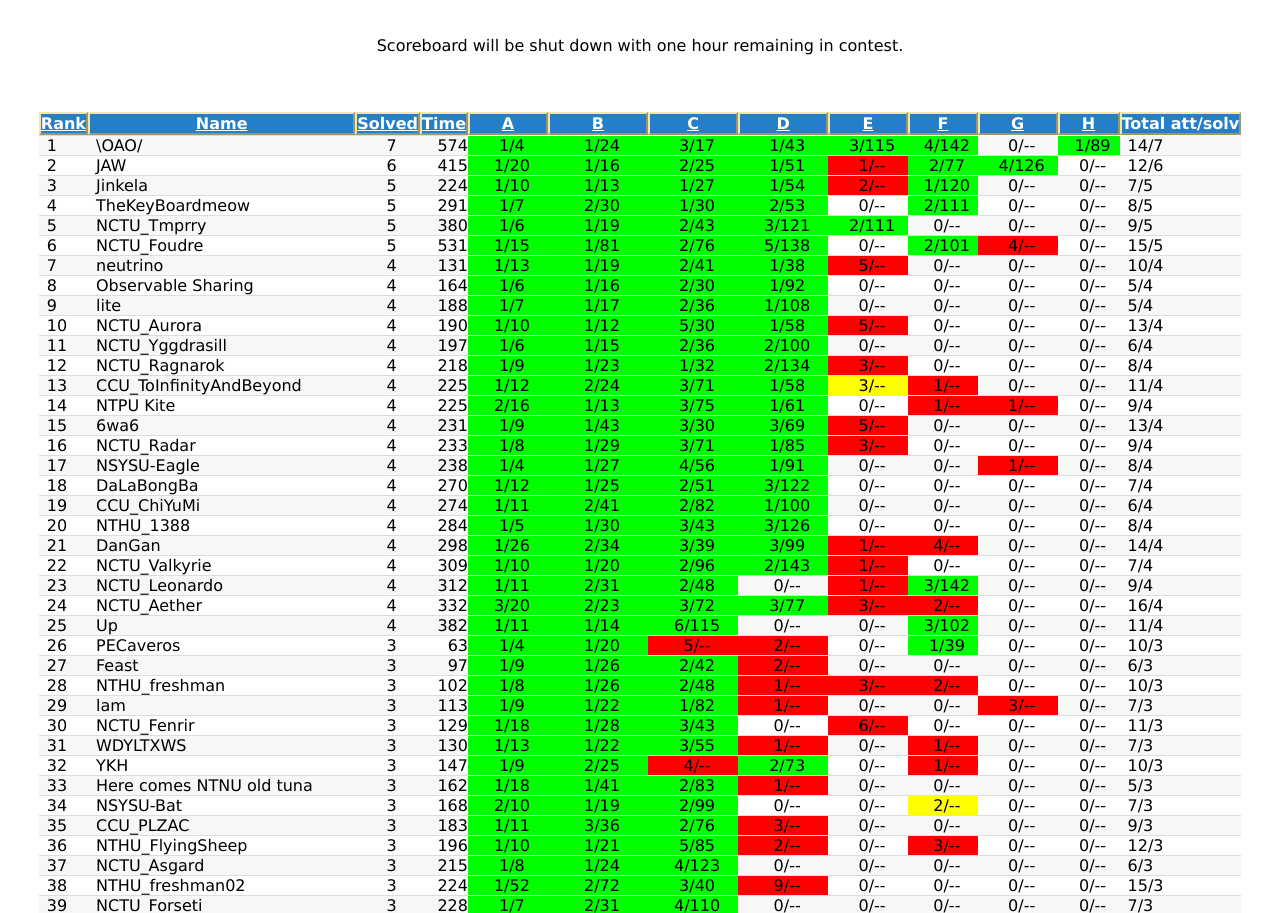
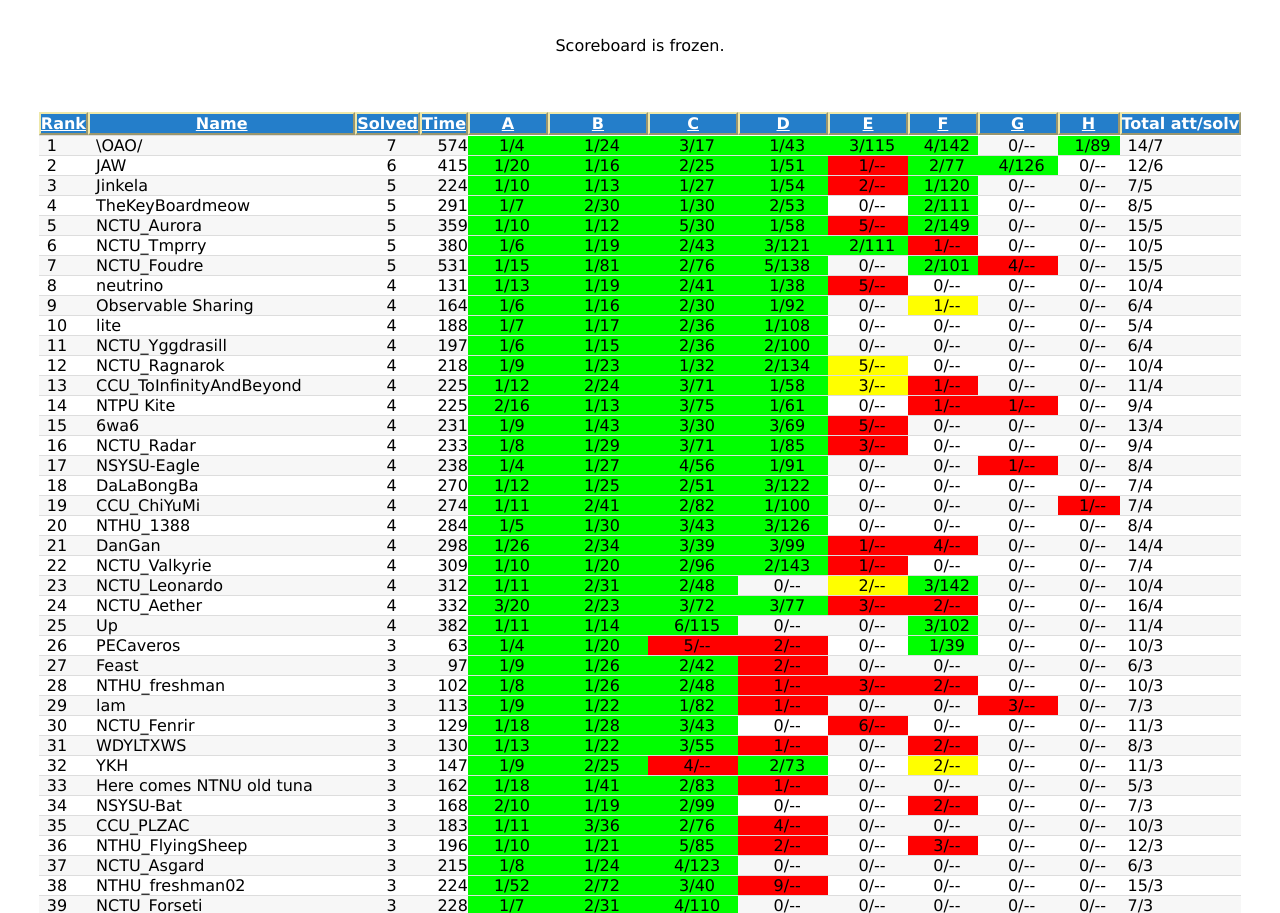
Before and after one commit to mzshieh/mzshieh.github.io, a plain HTML site: page icpc-scoreboards/2017topc/index.html in a window 1280 px wide. Shown: the part 39-952 px from the top of the page. Drawn offline with Linux system fonts and the light colour scheme.

Commit message:
"update"

```diff
--- a/icpc-scoreboards/2017topc/index.html
+++ b/icpc-scoreboards/2017topc/index.html
@@ -136,7 +136,7 @@ table tr td.right {
 
 		    <br>
 
-		    Scoreboard will be shut down with one hour remaining in contest.
+		    Scoreboard is frozen.
 		    <!--
 		    Standings as of 1 hour to go.  Scoreboard is now frozen.<br/>
 		    --><br>
@@ -166,28 +166,28 @@ table tr td.right {
 <td>4</td><td>TheKeyBoardmeow</td><td class="center">5</td><td class="right">291</td><td class="yes">1/7</td><td class="yes">2/30</td><td class="yes">1/30</td><td class="yes">2/53</td><td class="center">0/--</td><td class="yes">2/111</td><td class="center">0/--</td><td class="center">0/--</td><td>8/5</td>
 </tr>
 <tr class="even">
-<td>5</td><td>NCTU_Tmprry</td><td class="center">5</td><td class="right">380</td><td class="yes">1/6</td><td class="yes">1/19</td><td class="yes">2/43</td><td class="yes">3/121</td><td class="yes">2/111</td><td class="center">0/--</td><td class="center">0/--</td><td class="center">0/--</td><td>9/5</td>
+<td>5</td><td>NCTU_Aurora</td><td class="center">5</td><td class="right">359</td><td class="yes">1/10</td><td class="yes">1/12</td><td class="yes">5/30</td><td class="yes">1/58</td><td class="no">5/--</td><td class="yes">2/149</td><td class="center">0/--</td><td class="center">0/--</td><td>15/5</td>
 </tr>
 <tr class="odd">
-<td>6</td><td>NCTU_Foudre</td><td class="center">5</td><td class="right">531</td><td class="yes">1/15</td><td class="yes">1/81</td><td class="yes">2/76</td><td class="yes">5/138</td><td class="center">0/--</td><td class="yes">2/101</td><td class="no">4/--</td><td class="center">0/--</td><td>15/5</td>
+<td>6</td><td>NCTU_Tmprry</td><td class="center">5</td><td class="right">380</td><td class="yes">1/6</td><td class="yes">1/19</td><td class="yes">2/43</td><td class="yes">3/121</td><td class="yes">2/111</td><td class="no">1/--</td><td class="center">0/--</td><td class="center">0/--</td><td>10/5</td>
 </tr>
 <tr class="even">
-<td>7</td><td>neutrino</td><td class="center">4</td><td class="right">131</td><td class="yes">1/13</td><td class="yes">1/19</td><td class="yes">2/41</td><td class="yes">1/38</td><td class="no">5/--</td><td class="center">0/--</td><td class="center">0/--</td><td class="center">0/--</td><td>10/4</td>
+<td>7</td><td>NCTU_Foudre</td><td class="center">5</td><td class="right">531</td><td class="yes">1/15</td><td class="yes">1/81</td><td class="yes">2/76</td><td class="yes">5/138</td><td class="center">0/--</td><td class="yes">2/101</td><td class="no">4/--</td><td class="center">0/--</td><td>15/5</td>
 </tr>
 <tr class="odd">
-<td>8</td><td>Observable Sharing</td><td class="center">4</td><td class="right">164</td><td class="yes">1/6</td><td class="yes">1/16</td><td class="yes">2/30</td><td class="yes">1/92</td><td class="center">0/--</td><td class="center">0/--</td><td class="center">0/--</td><td class="center">0/--</td><td>5/4</td>
+<td>8</td><td>neutrino</td><td class="center">4</td><td class="right">131</td><td class="yes">1/13</td><td class="yes">1/19</td><td class="yes">2/41</td><td class="yes">1/38</td><td class="no">5/--</td><td class="center">0/--</td><td class="center">0/--</td><td class="center">0/--</td><td>10/4</td>
 </tr>
 <tr class="even">
-<td>9</td><td>lite</td><td class="center">4</td><td class="right">188</td><td class="yes">1/7</td><td class="yes">1/17</td><td class="yes">2/36</td><td class="yes">1/108</td><td class="center">0/--</td><td class="center">0/--</td><td class="center">0/--</td><td class="center">0/--</td><td>5/4</td>
+<td>9</td><td>Observable Sharing</td><td class="center">4</td><td class="right">164</td><td class="yes">1/6</td><td class="yes">1/16</td><td class="yes">2/30</td><td class="yes">1/92</td><td class="center">0/--</td><td class="pending">1/--</td><td class="center">0/--</td><td class="center">0/--</td><td>6/4</td>
 </tr>
 <tr class="odd">
-<td>10</td><td>NCTU_Aurora</td><td class="center">4</td><td class="right">190</td><td class="yes">1/10</td><td class="yes">1/12</td><td class="yes">5/30</td><td class="yes">1/58</td><td class="no">5/--</td><td class="center">0/--</td><td class="center">0/--</td><td class="center">0/--</td><td>13/4</td>
+<td>10</td><td>lite</td><td class="center">4</td><td class="right">188</td><td class="yes">1/7</td><td class="yes">1/17</td><td class="yes">2/36</td><td class="yes">1/108</td><td class="center">0/--</td><td class="center">0/--</td><td class="center">0/--</td><td class="center">0/--</td><td>5/4</td>
 </tr>
 <tr class="even">
 <td>11</td><td>NCTU_Yggdrasill</td><td class="center">4</td><td class="right">197</td><td class="yes">1/6</td><td class="yes">1/15</td><td class="yes">2/36</td><td class="yes">2/100</td><td class="center">0/--</td><td class="center">0/--</td><td class="center">0/--</td><td class="center">0/--</td><td>6/4</td>
 </tr>
 <tr class="odd">
-<td>12</td><td>NCTU_Ragnarok</td><td class="center">4</td><td class="right">218</td><td class="yes">1/9</td><td class="yes">1/23</td><td class="yes">1/32</td><td class="yes">2/134</td><td class="no">3/--</td><td class="center">0/--</td><td class="center">0/--</td><td class="center">0/--</td><td>8/4</td>
+<td>12</td><td>NCTU_Ragnarok</td><td class="center">4</td><td class="right">218</td><td class="yes">1/9</td><td class="yes">1/23</td><td class="yes">1/32</td><td class="yes">2/134</td><td class="pending">5/--</td><td class="center">0/--</td><td class="center">0/--</td><td class="center">0/--</td><td>10/4</td>
 </tr>
 <tr class="even">
 <td>13</td><td>CCU_ToInfinityAndBeyond</td><td class="center">4</td><td class="right">225</td><td class="yes">1/12</td><td class="yes">2/24</td><td class="yes">3/71</td><td class="yes">1/58</td><td class="pending">3/--</td><td class="no">1/--</td><td class="center">0/--</td><td class="center">0/--</td><td>11/4</td>
@@ -208,7 +208,7 @@ table tr td.right {
 <td>18</td><td>DaLaBongBa</td><td class="center">4</td><td class="right">270</td><td class="yes">1/12</td><td class="yes">1/25</td><td class="yes">2/51</td><td class="yes">3/122</td><td class="center">0/--</td><td class="center">0/--</td><td class="center">0/--</td><td class="center">0/--</td><td>7/4</td>
 </tr>
 <tr class="even">
-<td>19</td><td>CCU_ChiYuMi</td><td class="center">4</td><td class="right">274</td><td class="yes">1/11</td><td class="yes">2/41</td><td class="yes">2/82</td><td class="yes">1/100</td><td class="center">0/--</td><td class="center">0/--</td><td class="center">0/--</td><td class="center">0/--</td><td>6/4</td>
+<td>19</td><td>CCU_ChiYuMi</td><td class="center">4</td><td class="right">274</td><td class="yes">1/11</td><td class="yes">2/41</td><td class="yes">2/82</td><td class="yes">1/100</td><td class="center">0/--</td><td class="center">0/--</td><td class="center">0/--</td><td class="no">1/--</td><td>7/4</td>
 </tr>
 <tr class="odd">
 <td>20</td><td>NTHU_1388</td><td class="center">4</td><td class="right">284</td><td class="yes">1/5</td><td class="yes">1/30</td><td class="yes">3/43</td><td class="yes">3/126</td><td class="center">0/--</td><td class="center">0/--</td><td class="center">0/--</td><td class="center">0/--</td><td>8/4</td>
@@ -220,7 +220,7 @@ table tr td.right {
 <td>22</td><td>NCTU_Valkyrie</td><td class="center">4</td><td class="right">309</td><td class="yes">1/10</td><td class="yes">1/20</td><td class="yes">2/96</td><td class="yes">2/143</td><td class="no">1/--</td><td class="center">0/--</td><td class="center">0/--</td><td class="center">0/--</td><td>7/4</td>
 </tr>
 <tr class="even">
-<td>23</td><td>NCTU_Leonardo</td><td class="center">4</td><td class="right">312</td><td class="yes">1/11</td><td class="yes">2/31</td><td class="yes">2/48</td><td class="center">0/--</td><td class="no">1/--</td><td class="yes">3/142</td><td class="center">0/--</td><td class="center">0/--</td><td>9/4</td>
+<td>23</td><td>NCTU_Leonardo</td><td class="center">4</td><td class="right">312</td><td class="yes">1/11</td><td class="yes">2/31</td><td class="yes">2/48</td><td class="center">0/--</td><td class="pending">2/--</td><td class="yes">3/142</td><td class="center">0/--</td><td class="center">0/--</td><td>10/4</td>
 </tr>
 <tr class="odd">
 <td>24</td><td>NCTU_Aether</td><td class="center">4</td><td class="right">332</td><td class="yes">3/20</td><td class="yes">2/23</td><td class="yes">3/72</td><td class="yes">3/77</td><td class="no">3/--</td><td class="no">2/--</td><td class="center">0/--</td><td class="center">0/--</td><td>16/4</td>
@@ -244,19 +244,19 @@ table tr td.right {
 <td>30</td><td>NCTU_Fenrir</td><td class="center">3</td><td class="right">129</td><td class="yes">1/18</td><td class="yes">1/28</td><td class="yes">3/43</td><td class="center">0/--</td><td class="no">6/--</td><td class="center">0/--</td><td class="center">0/--</td><td class="center">0/--</td><td>11/3</td>
 </tr>
 <tr class="even">
-<td>31</td><td>WDYLTXWS</td><td class="center">3</td><td class="right">130</td><td class="yes">1/13</td><td class="yes">1/22</td><td class="yes">3/55</td><td class="no">1/--</td><td class="center">0/--</td><td class="no">1/--</td><td class="center">0/--</td><td class="center">0/--</td><td>7/3</td>
+<td>31</td><td>WDYLTXWS</td><td class="center">3</td><td class="right">130</td><td class="yes">1/13</td><td class="yes">1/22</td><td class="yes">3/55</td><td class="no">1/--</td><td class="center">0/--</td><td class="no">2/--</td><td class="center">0/--</td><td class="center">0/--</td><td>8/3</td>
 </tr>
 <tr class="odd">
-<td>32</td><td>YKH</td><td class="center">3</td><td class="right">147</td><td class="yes">1/9</td><td class="yes">2/25</td><td class="no">4/--</td><td class="yes">2/73</td><td class="center">0/--</td><td class="no">1/--</td><td class="center">0/--</td><td class="center">0/--</td><td>10/3</td>
+<td>32</td><td>YKH</td><td class="center">3</td><td class="right">147</td><td class="yes">1/9</td><td class="yes">2/25</td><td class="no">4/--</td><td class="yes">2/73</td><td class="center">0/--</td><td class="pending">2/--</td><td class="center">0/--</td><td class="center">0/--</td><td>11/3</td>
 </tr>
 <tr class="even">
 <td>33</td><td>Here comes NTNU old tuna</td><td class="center">3</td><td class="right">162</td><td class="yes">1/18</td><td class="yes">1/41</td><td class="yes">2/83</td><td class="no">1/--</td><td class="center">0/--</td><td class="center">0/--</td><td class="center">0/--</td><td class="center">0/--</td><td>5/3</td>
 </tr>
 <tr class="odd">
-<td>34</td><td>NSYSU-Bat</td><td class="center">3</td><td class="right">168</td><td class="yes">2/10</td><td class="yes">1/19</td><td class="yes">2/99</td><td class="center">0/--</td><td class="center">0/--</td><td class="pending">2/--</td><td class="center">0/--</td><td class="center">0/--</td><td>7/3</td>
+<td>34</td><td>NSYSU-Bat</td><td class="center">3</td><td class="right">168</td><td class="yes">2/10</td><td class="yes">1/19</td><td class="yes">2/99</td><td class="center">0/--</td><td class="center">0/--</td><td class="no">2/--</td><td class="center">0/--</td><td class="center">0/--</td><td>7/3</td>
 </tr>
 <tr class="even">
-<td>35</td><td>CCU_PLZAC</td><td class="center">3</td><td class="right">183</td><td class="yes">1/11</td><td class="yes">3/36</td><td class="yes">2/76</td><td class="no">3/--</td><td class="center">0/--</td><td class="center">0/--</td><td class="center">0/--</td><td class="center">0/--</td><td>9/3</td>
+<td>35</td><td>CCU_PLZAC</td><td class="center">3</td><td class="right">183</td><td class="yes">1/11</td><td class="yes">3/36</td><td class="yes">2/76</td><td class="no">4/--</td><td class="center">0/--</td><td class="center">0/--</td><td class="center">0/--</td><td class="center">0/--</td><td>10/3</td>
 </tr>
 <tr class="odd">
 <td>36</td><td>NTHU_FlyingSheep</td><td class="center">3</td><td class="right">196</td><td class="yes">1/10</td><td class="yes">1/21</td><td class="yes">5/85</td><td class="no">2/--</td><td class="center">0/--</td><td class="no">3/--</td><td class="center">0/--</td><td class="center">0/--</td><td>12/3</td>
@@ -316,13 +316,13 @@ table tr td.right {
 <td>54</td><td>UserName</td><td class="center">2</td><td class="right">45</td><td class="yes">1/13</td><td class="yes">1/32</td><td class="no">9/--</td><td class="center">0/--</td><td class="center">0/--</td><td class="no">1/--</td><td class="center">0/--</td><td class="center">0/--</td><td>12/2</td>
 </tr>
 <tr class="even">
-<td>55</td><td>explosion</td><td class="center">2</td><td class="right">48</td><td class="yes">1/18</td><td class="yes">1/30</td><td class="center">0/--</td><td class="pending">1/--</td><td class="center">0/--</td><td class="no">1/--</td><td class="no">1/--</td><td class="center">0/--</td><td>5/2</td>
+<td>55</td><td>explosion</td><td class="center">2</td><td class="right">48</td><td class="yes">1/18</td><td class="yes">1/30</td><td class="center">0/--</td><td class="no">1/--</td><td class="center">0/--</td><td class="no">1/--</td><td class="no">1/--</td><td class="center">0/--</td><td>5/2</td>
 </tr>
 <tr class="odd">
 <td>56</td><td>Love and Peace</td><td class="center">2</td><td class="right">53</td><td class="yes">1/21</td><td class="yes">1/32</td><td class="no">1/--</td><td class="center">0/--</td><td class="center">0/--</td><td class="no">3/--</td><td class="no">3/--</td><td class="center">0/--</td><td>9/2</td>
 </tr>
 <tr class="even">
-<td>57</td><td>0x5f3759df</td><td class="center">2</td><td class="right">54</td><td class="yes">1/20</td><td class="yes">1/34</td><td class="center">0/--</td><td class="no">1/--</td><td class="no">1/--</td><td class="center">0/--</td><td class="center">0/--</td><td class="center">0/--</td><td>4/2</td>
+<td>57</td><td>0x5f3759df</td><td class="center">2</td><td class="right">54</td><td class="yes">1/20</td><td class="yes">1/34</td><td class="center">0/--</td><td class="no">2/--</td><td class="no">1/--</td><td class="center">0/--</td><td class="center">0/--</td><td class="center">0/--</td><td>5/2</td>
 </tr>
 <tr class="odd">
 <td>58</td><td>MCU_Serval</td><td class="center">2</td><td class="right">55</td><td class="yes">1/17</td><td class="yes">1/38</td><td class="center">0/--</td><td class="center">0/--</td><td class="center">0/--</td><td class="center">0/--</td><td class="center">0/--</td><td class="center">0/--</td><td>2/2</td>
@@ -367,7 +367,7 @@ table tr td.right {
 <td>71</td><td>TKU_P2win</td><td class="center">2</td><td class="right">89</td><td class="yes">1/22</td><td class="yes">2/47</td><td class="center">0/--</td><td class="center">0/--</td><td class="center">0/--</td><td class="no">1/--</td><td class="center">0/--</td><td class="center">0/--</td><td>4/2</td>
 </tr>
 <tr class="odd">
-<td>72</td><td>Clavier</td><td class="center">2</td><td class="right">91</td><td class="yes">1/40</td><td class="yes">1/51</td><td class="no">5/--</td><td class="center">0/--</td><td class="center">0/--</td><td class="no">1/--</td><td class="pending">3/--</td><td class="center">0/--</td><td>11/2</td>
+<td>72</td><td>Clavier</td><td class="center">2</td><td class="right">91</td><td class="yes">1/40</td><td class="yes">1/51</td><td class="no">5/--</td><td class="center">0/--</td><td class="center">0/--</td><td class="no">1/--</td><td class="no">3/--</td><td class="center">0/--</td><td>11/2</td>
 </tr>
 <tr class="even">
 <td>73</td><td>MCU_Orca</td><td class="center">2</td><td class="right">93</td><td class="yes">1/10</td><td class="yes">3/43</td><td class="center">0/--</td><td class="center">0/--</td><td class="center">0/--</td><td class="center">0/--</td><td class="no">1/--</td><td class="center">0/--</td><td>5/2</td>
@@ -406,7 +406,7 @@ table tr td.right {
 <td>84</td><td>MCU_Narwhal</td><td class="center">2</td><td class="right">132</td><td class="yes">3/10</td><td class="yes">3/42</td><td class="center">0/--</td><td class="center">0/--</td><td class="center">0/--</td><td class="center">0/--</td><td class="no">1/--</td><td class="center">0/--</td><td>7/2</td>
 </tr>
 <tr class="even">
-<td>85</td><td>hakunamatata</td><td class="center">2</td><td class="right">141</td><td class="yes">2/39</td><td class="yes">2/62</td><td class="center">0/--</td><td class="center">0/--</td><td class="center">0/--</td><td class="center">0/--</td><td class="center">0/--</td><td class="no">1/--</td><td>5/2</td>
+<td>85</td><td>hakunamatata</td><td class="center">2</td><td class="right">141</td><td class="yes">2/39</td><td class="yes">2/62</td><td class="center">0/--</td><td class="center">0/--</td><td class="center">0/--</td><td class="center">0/--</td><td class="center">0/--</td><td class="pending">2/--</td><td>6/2</td>
 </tr>
 <tr class="odd">
 <td>86</td><td>Worldisours</td><td class="center">2</td><td class="right">146</td><td class="yes">1/37</td><td class="yes">2/89</td><td class="no">2/--</td><td class="no">1/--</td><td class="center">0/--</td><td class="center">0/--</td><td class="center">0/--</td><td class="center">0/--</td><td>6/2</td>
@@ -433,7 +433,7 @@ table tr td.right {
 <td>93</td><td>Chihlee No 1.</td><td class="center">2</td><td class="right">176</td><td class="yes">1/121</td><td class="yes">1/55</td><td class="no">2/--</td><td class="no">2/--</td><td class="center">0/--</td><td class="center">0/--</td><td class="center">0/--</td><td class="center">0/--</td><td>6/2</td>
 </tr>
 <tr class="odd">
-<td>94</td><td>Roommate YiMiWu</td><td class="center">2</td><td class="right">194</td><td class="yes">2/65</td><td class="yes">3/69</td><td class="center">0/--</td><td class="center">0/--</td><td class="no">2/--</td><td class="no">4/--</td><td class="no">3/--</td><td class="center">0/--</td><td>14/2</td>
+<td>94</td><td>Roommate YiMiWu</td><td class="center">2</td><td class="right">194</td><td class="yes">2/65</td><td class="yes">3/69</td><td class="center">0/--</td><td class="center">0/--</td><td class="no">2/--</td><td class="no">5/--</td><td class="no">3/--</td><td class="center">0/--</td><td>15/2</td>
 </tr>
 <tr class="even">
 <td>95</td><td>Tempopo</td><td class="center">2</td><td class="right">218</td><td class="yes">1/60</td><td class="yes">3/118</td><td class="no">4/--</td><td class="center">0/--</td><td class="center">0/--</td><td class="center">0/--</td><td class="center">0/--</td><td class="center">0/--</td><td>8/2</td>
@@ -514,7 +514,7 @@ table tr td.right {
 <td>102</td><td>UPC12</td><td class="center">0</td><td class="right">0</td><td class="center">0/--</td><td class="center">0/--</td><td class="center">0/--</td><td class="center">0/--</td><td class="center">0/--</td><td class="center">0/--</td><td class="center">0/--</td><td class="center">0/--</td><td>0/0</td>
 </tr>
 <tr>
-<td></td><td>Submitted/1st Yes/Total Yes</td><td></td><td></td><td class="center">156/4/99</td><td class="center">147/12/100</td><td class="center">200/17/42</td><td class="center">133/38/24</td><td class="center">51/111/2</td><td class="center">62/39/8</td><td class="center">43/126/1</td><td class="center">6/89/1</td><td>798/277</td>
+<td></td><td>Submitted/1st Yes/Total Yes</td><td></td><td></td><td class="center">156/4/99</td><td class="center">147/12/100</td><td class="center">200/17/42</td><td class="center">135/38/24</td><td class="center">54/111/2</td><td class="center">69/39/9</td><td class="center">43/126/1</td><td class="center">8/89/1</td><td>812/278</td>
 </tr>
 </TABLE>
 </center>
@@ -525,6 +525,6 @@ table tr td.right {
 </span>
 Created by <A HREF="http://pc2.ecs.csus.edu/">CSUS PC^2</A> version 9.4.1 20170125 build 3850<br>
 Last updated
-Tue Aug 15 15:28:32 CST 2017</div>
+Tue Aug 15 15:30:13 CST 2017</div>
 </BODY>
 </HTML>
```
